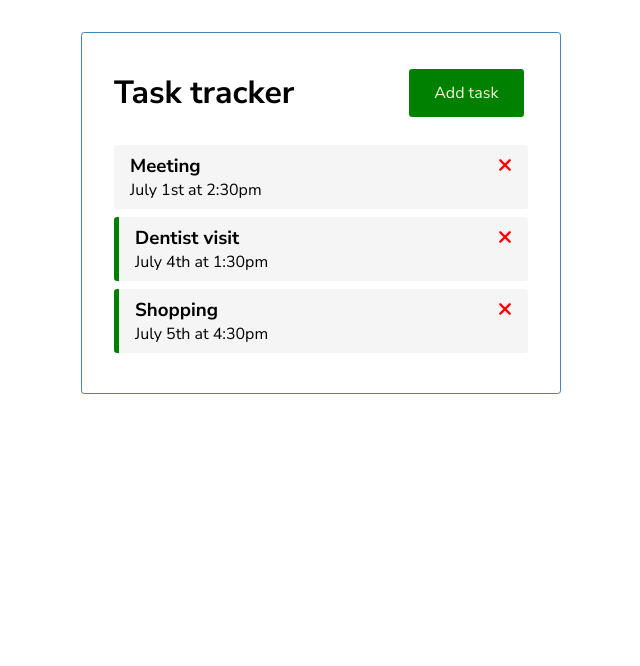
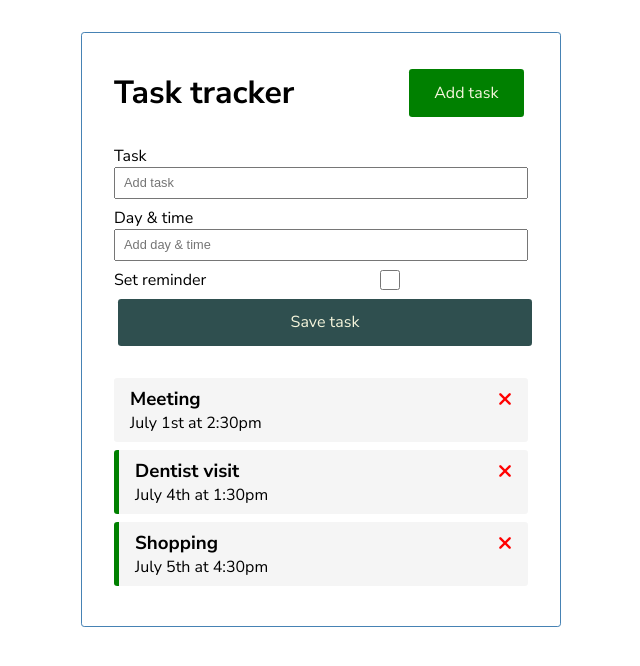
Before and after one commit to andrexe/traversy_media, a Vue app in the folder Vue_JS_crash_course/vue-crash-course/: page / in a window 1280 px wide. Shown: the top 666 px of the page, without its empty margins (319-959 px from the left). Built offline with nearby package versions, Linux system fonts and the light colour scheme.

Commit message:
Vue crash course - add task
Add task form, event and method

```diff
--- a/Vue_JS_crash_course/vue-crash-course/src/App.vue
+++ b/Vue_JS_crash_course/vue-crash-course/src/App.vue
@@ -1,19 +1,22 @@
 <template>
   <div class="container">
     <Header title="Task tracker" />
+    <AddTask @add-task="addTask" />
     <Tasks @toggle-reminder="toggleReminder" @delete-task="deleteTask" :tasks="tasks" />
   </div>
 </template>
 
 <script>
 import Header from "./components/Header.vue";
-import Tasks from "./components/Tasks.vue"
+import Tasks from "./components/Tasks.vue";
+import AddTask from "./components/AddTask.vue";
 
 export default {
   name: "App",
   components: {
     Header,
-    Tasks
+    Tasks,
+    AddTask
   },
   data() {
     return {
@@ -21,6 +24,9 @@
     }
   },
   methods: {
+    addTask(task){
+      this.tasks = [...this.tasks, task]
+    },
     deleteTask(id) {
       // we look through tasks and use find to find the first task with an id that matches the one we provided above, then use the text in that task to display the name of the task in the confirmation
       if (confirm(`Are you sure you want to delete ${this.tasks.find(task => task.id === id).text}?`)) {
@@ -94,6 +100,11 @@
   font-family: inherit;
 }
 
+.btn-block {
+  display: block;
+  width: 100%;
+}
+
 .btn:hover {
   background-color: cadetblue;
 }
--- /dev/null
+++ b/Vue_JS_crash_course/vue-crash-course/src/components/AddTask.vue
@@ -0,0 +1,91 @@
+<template>
+    <form @submit="onSubmit" action="" class="add-form">
+        <div class="form-control">
+            <label for="text">Task</label>
+            <input v-model="text" type="text" name="text" id="text" placeholder="Add task">
+        </div>
+        <div class="form-control">
+            <label for="day">Day & time</label>
+            <input v-model="day" type="text" name="day" id="day" placeholder="Add day & time">
+        </div>
+        <div class="form-control form-control-check">
+            <label for="reminder">Set reminder</label>
+            <input v-model="reminder" type="checkbox" name="reminder" id="reminder">
+        </div>
+        <input type="submit" value="Save task" class="btn btn-block">
+    </form>
+</template>
+
+<script>
+import { toHandlers } from 'vue'
+
+export default {
+    name: 'AddTask',
+    data() {
+        return {
+            text: '',
+            day: '',
+            reminder: false,
+        }
+    },
+    methods: {
+        onSubmit(e) {
+            e.preventDefault()
+
+            if (!this.text) {
+                alert('Please add a task')
+                return
+            }
+
+            const newTask = {
+                id: Math.floor(Math.random() * 100000),
+                text: this.text,
+                day: this.day,
+                reminder: this.reminder
+            }
+
+            this.$emit('add-task', newTask)
+
+            this.text = ''
+            this.day = ''
+            this.reminder = false
+        }
+    }
+}
+</script>
+
+<style scoped>
+.add-form {
+    margin-bottom: 2rem;
+}
+
+.form-control {
+    margin: 0.5rem 0;
+}
+
+.form-control label {
+    display: block;
+}
+
+.form-control input {
+    width: 100%;
+    height: 2rem;
+    padding: 0.5rem;
+    font-size: 0.8rem;
+}
+
+.form-control-check {
+    display: flex;
+    align-items: center;
+    justify-content: space-between;
+}
+
+.form-control-check label {
+    flex: 1;
+}
+
+.form-control-check input {
+    flex: 2;
+    height: 20px;
+}
+</style>
```
